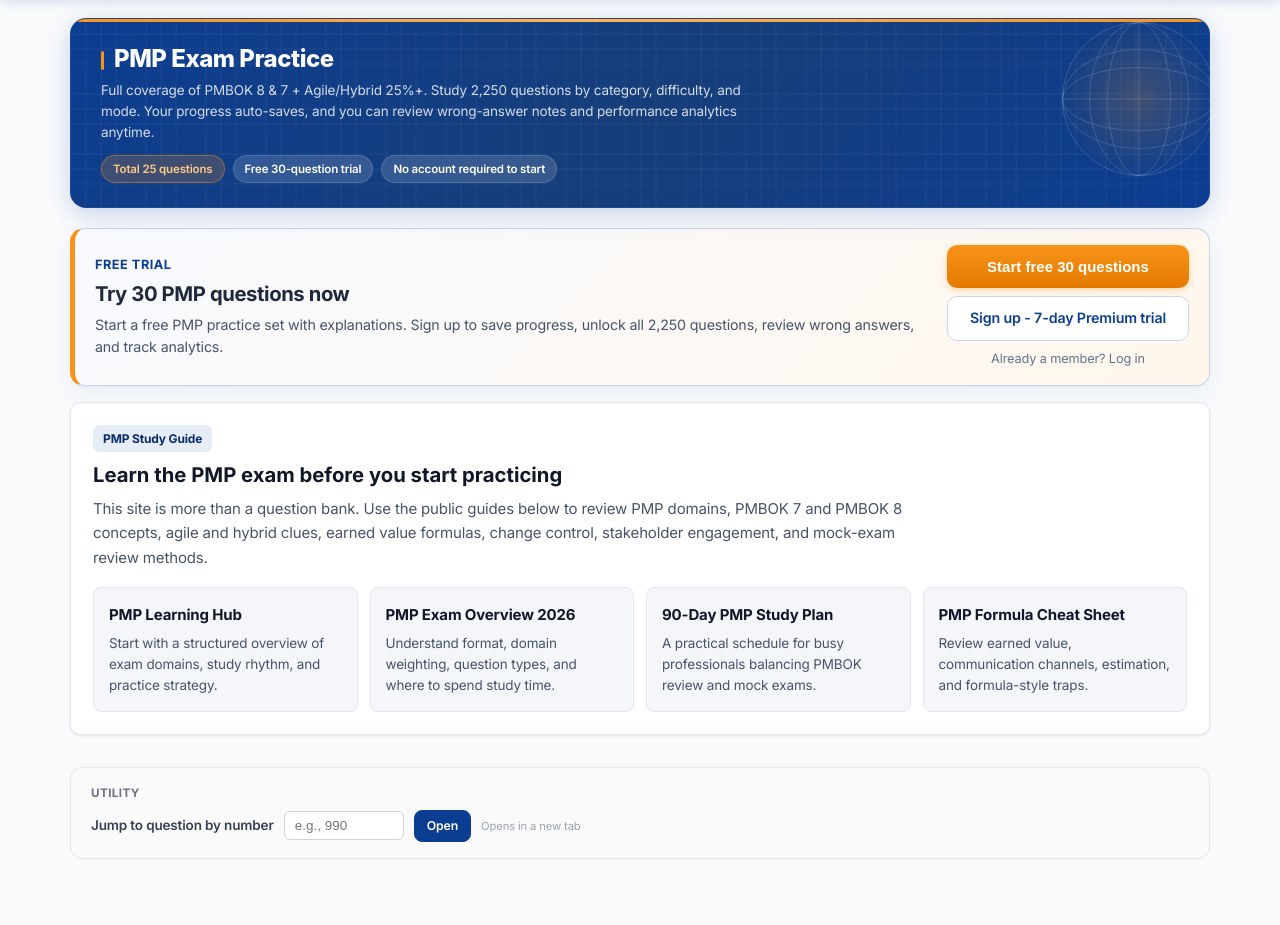
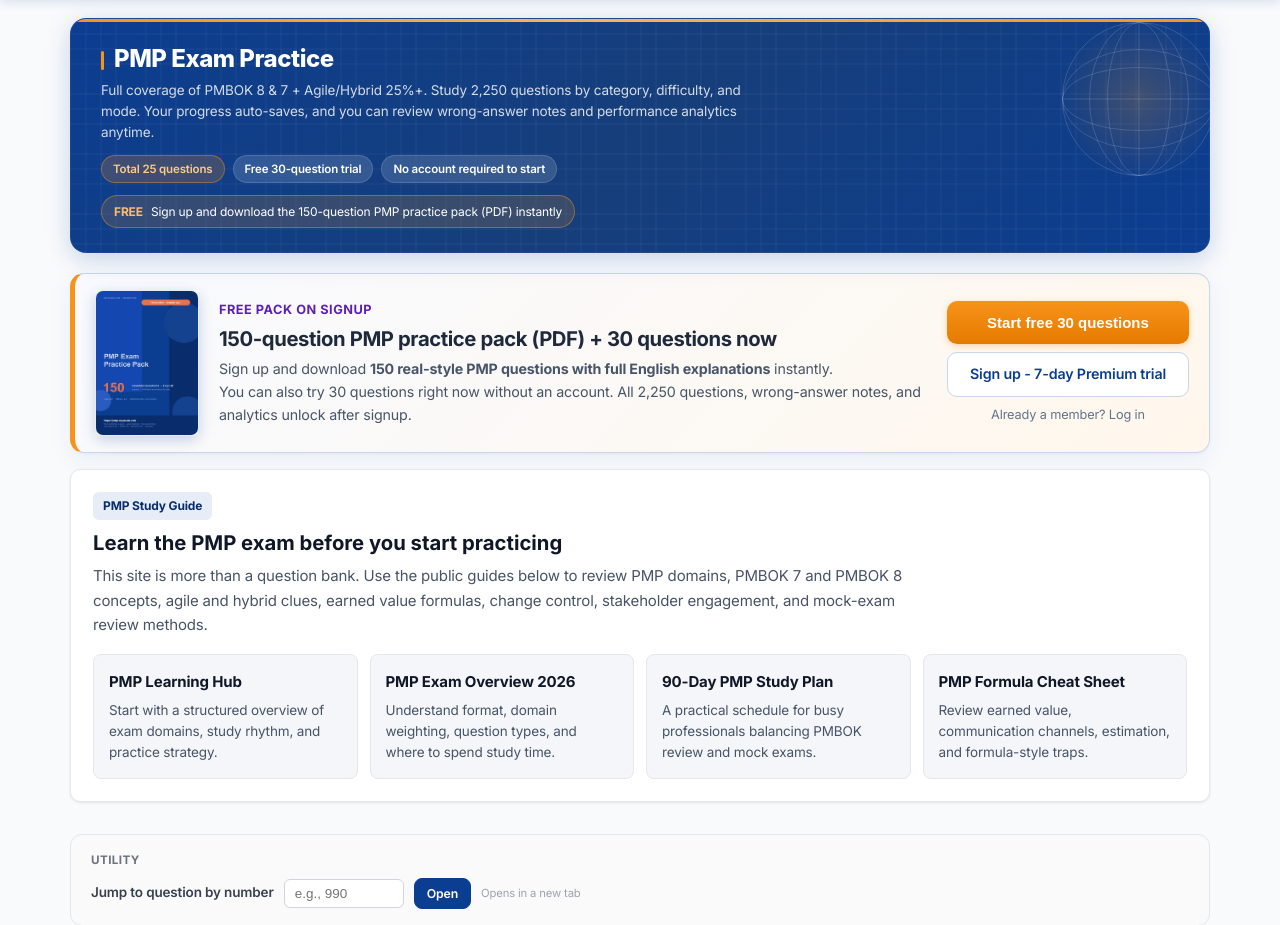
Before and after one commit to prolab-PMP/pmp-quiz-en, a Flask app: page /dashboard in a window 1280 px wide. Shown: the part 60-985 px from the top of the page. Run offline with Flask 3, Linux system fonts and the light colour scheme; data comes from the database, SQL or seed files in the repository; some libraries are stand-ins or nearby versions; some web fonts are replaced.

Commit message:
feat(signup): free 150-question English practice pack PDF - member download route + dashboard/signup banners

```diff
--- a/app.py
+++ b/app.py
@@ -344,13 +344,14 @@ def signup():
             user.is_premium = True
             user.set_validity(months=120)
         user.last_login = datetime.utcnow()
+        user.free_pdf_sent_at = datetime.utcnow()
         if user not in db.session:
             db.session.add(user)
         db.session.commit()
         # Signup notification — background thread (SMTP delay must not block redirect)
         _async_mail(_notify_signup, email)
         login_user(user, remember=True)
-        flash('✅ 가입 Completed! 바로 Log in되었습니다.', 'success')
+        flash('Welcome! Your free 150-question PDF is ready to download on the dashboard.', 'success')
         return redirect(url_for('dashboard'))
 
     return render_template('signup.html', email=request.args.get('email', ''))
@@ -374,6 +375,31 @@ def _async_mail(fn, *args):
             except Exception:
                 print(f'[MAIL][async] {fn.__name__} failed: {e}')
     threading.Thread(target=_runner, daemon=True).start()
+
+
+# ── Free 150-question English pack (lead magnet, 2026-07) ─────────────
+FREE_PDF_PATH = os.path.join(os.path.dirname(os.path.abspath(__file__)),
+                             'private_assets', 'pmp_free_150_en.pdf')
+FREE_PDF_FILENAME = 'PMP_Free_Practice_Pack_150_EN.pdf'
+
+
+@app.route('/download/free-150')
+@login_required
+def download_free_pdf():
+    """Free 150-question English pack. Members only; logs first download."""
+    from flask import send_file
+    if not os.path.isfile(FREE_PDF_PATH):
+        app.logger.error(f'[FREE-PDF] file missing: {FREE_PDF_PATH}')
+        abort(404)
+    try:
+        if not current_user.free_pdf_downloaded_at:
+            current_user.free_pdf_downloaded_at = datetime.utcnow()
+            db.session.commit()
+    except Exception as _e:
+        app.logger.warning(f'[FREE-PDF] download log failed: {_e}')
+    return send_file(FREE_PDF_PATH, as_attachment=True,
+                     download_name=FREE_PDF_FILENAME,
+                     mimetype='application/pdf')
 
 
 def _notify_signup(email):
--- a/models.py
+++ b/models.py
@@ -21,6 +21,10 @@ class User(UserMixin, db.Model):
     # bonus has been granted to both parties (1-time only, on first paid order).
     referrer_email = db.Column(db.String(255), nullable=True, index=True)
     referrer_bonus_applied = db.Column(db.Boolean, default=False)
+
+    # Free 150-question English pack — issue / download tracking (2026-07)
+    free_pdf_sent_at = db.Column(db.DateTime, nullable=True)
+    free_pdf_downloaded_at = db.Column(db.DateTime, nullable=True)
 
     # Admin-only private memo per user (why premium was granted, promo code notes, VIP flag, etc.).
     # Never shown to end user. Only visible in /admin panel.
--- a/templates/dashboard.html
+++ b/templates/dashboard.html
@@ -19,20 +19,37 @@
         <span>{{ total_sessions }} attempts</span>
         <span>Avg {{ "%.1f"|format(avg_accuracy) }}%</span>
         <span>{{ current_user.email }}{% if current_user.is_admin %} - Admin{% endif %}{% if current_user.is_premium %} - Premium{% endif %}</span>
+        <a href="{{ url_for('download_free_pdf') }}"
+           style="display:inline-flex;align-items:center;gap:5px;background:var(--pmi-gold,#F79319);color:#0B3D91;font-weight:800;text-decoration:none;border-radius:999px;padding:3px 12px;font-size:inherit;">
+            <i class="fas fa-file-pdf"></i> Get free 150-question PDF
+        </a>
         {% else %}
         <span>Free 30-question trial</span>
         <span>No account required to start</span>
         {% endif %}
     </div>
+    {% if not current_user.is_authenticated %}
+    <div style="margin-top:12px;display:inline-flex;align-items:center;gap:8px;padding:6px 12px;
+                background:rgba(247,147,25,0.16);border:1px solid rgba(247,147,25,0.45);
+                border-radius:999px;font-size:0.8rem;color:#fff;">
+      <span style="font-weight:700;color:#FDBA74;">FREE</span>
+      <span>Sign up and download the 150-question PMP practice pack (PDF) instantly</span>
+    </div>
+    {% endif %}
 </section>
 
 {% if not current_user.is_authenticated %}
 <section class="guest-cta" style="margin:0 0 24px;padding:24px 28px;border-radius:14px;background:linear-gradient(135deg,#eef2ff 0%,#f5f3ff 100%);border:1px solid #c7d2fe;box-shadow:0 1px 3px rgba(0,0,0,0.04),0 8px 24px rgba(99,102,241,0.08);">
   <div style="display:flex;flex-wrap:wrap;align-items:center;gap:20px;justify-content:space-between;">
+    <a href="{{ url_for('signup') }}" style="flex-shrink:0;line-height:0;text-decoration:none;">
+      <img src="{{ url_for('static', filename='img/free_pdf_cover_en.jpg') }}"
+           alt="PMP Free Practice Pack - 150 questions"
+           style="width:104px;height:auto;border-radius:8px;box-shadow:0 4px 14px rgba(11,61,145,0.22);border:1px solid rgba(11,61,145,0.10);">
+    </a>
     <div style="flex:1;min-width:240px;">
-      <div style="font-size:0.85rem;color:#5b21b6;font-weight:700;letter-spacing:0.5px;text-transform:uppercase;margin-bottom:6px;">Free trial</div>
-      <h2 style="margin:0 0 6px;font-size:1.35rem;letter-spacing:-0.02em;color:#1e293b;">Try 30 PMP questions now</h2>
-      <p style="margin:0;color:#475569;font-size:0.95rem;line-height:1.6;">Start a free PMP practice set with explanations. Sign up to save progress, unlock all 2,250 questions, review wrong answers, and track analytics.</p>
+      <div style="font-size:0.85rem;color:#5b21b6;font-weight:700;letter-spacing:0.5px;text-transform:uppercase;margin-bottom:6px;">Free pack on signup</div>
+      <h2 style="margin:0 0 6px;font-size:1.35rem;letter-spacing:-0.02em;color:#1e293b;">150-question PMP practice pack (PDF) + 30 questions now</h2>
+      <p style="margin:0;color:#475569;font-size:0.95rem;line-height:1.6;">Sign up and download <strong>150 real-style PMP questions with full English explanations</strong> instantly.<br>You can also try 30 questions right now without an account. All 2,250 questions, wrong-answer notes, and analytics unlock after signup.</p>
     </div>
     <div style="display:flex;flex-direction:column;gap:8px;min-width:190px;">
       <form method="POST" action="{{ url_for('free_start') }}" style="margin:0;">
```
Also changed, not shown: templates/signup.html (+13 -0 lines), static/img/free_pdf_cover_en.jpg (added), 1 other file.
